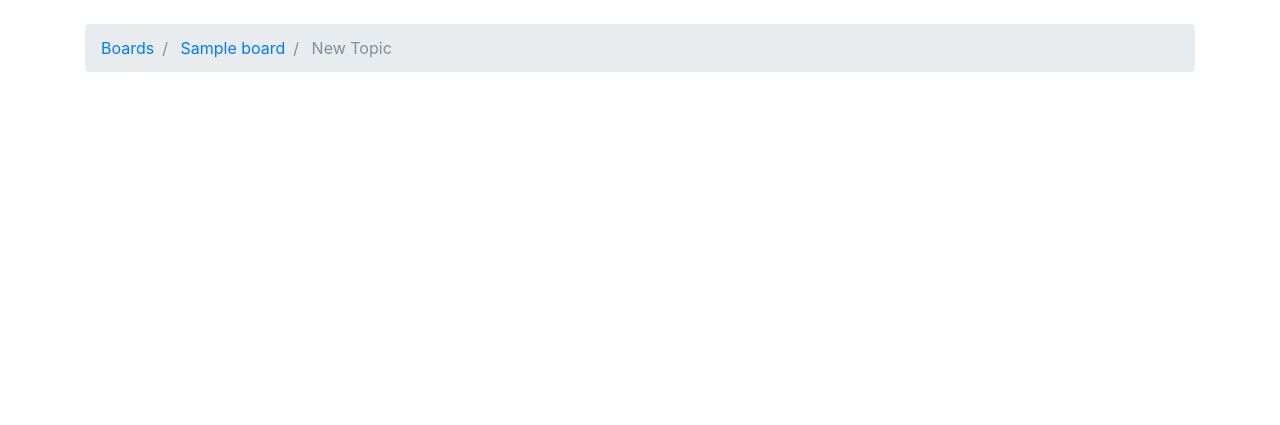
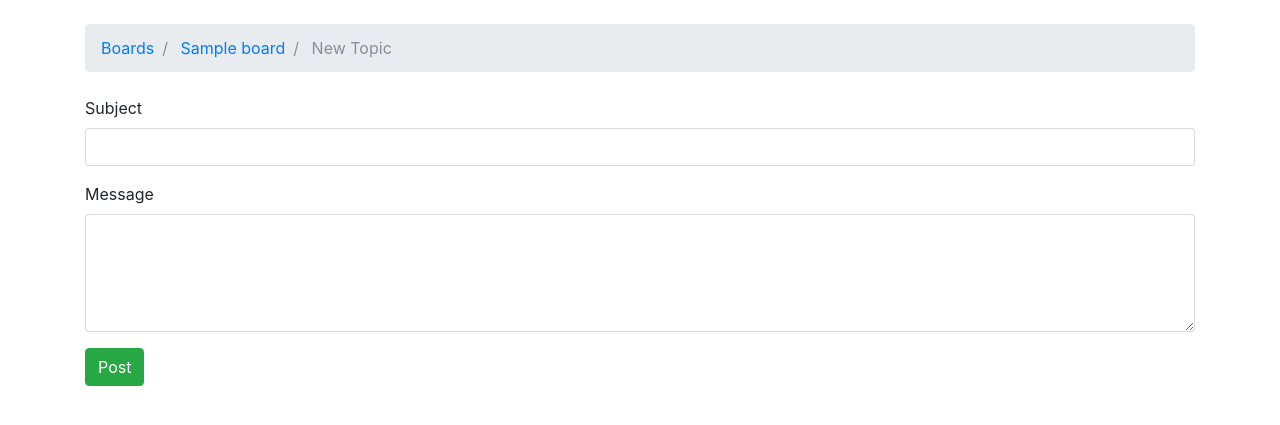
Before and after one commit to curious725/sibt-django-guide, a Django app: template myproject/templates/boards/new_topic.html in a window 1280 px wide. Shown: the part 56-481 px from the top of the page. Run offline with Django 3.2, Linux system fonts and the light colour scheme; the template is opened without the code that fills it: most values are stand-ins (such as "Sample title", 1, 10 or a date in 2020); some libraries are stand-ins or nearby versions; some web fonts are replaced.

Commit message:
create form

```diff
--- a/myproject/templates/boards/new_topic.html
+++ b/myproject/templates/boards/new_topic.html
@@ -17,3 +17,20 @@
     New Topic
   </li>
 {% endblock breadcrumb %}
+
+{% block content %}
+  <form method="post">
+  {% csrf_token %}
+  <div class="form-group">
+    <label for="id_subject">Subject</label>
+    <input type="text" class="form-control" id="id_subject" name="subject">
+  </div>
+  <div class="form-group">
+    <label for="id_message">Message</label>
+    <textarea class="form-control" id="id_message" name="message" rows="5">
+    </textarea>
+  </div>
+  <button type="submit" class="btn btn-success">Post</button>
+
+  </form>
+{% endblock content %}
```
